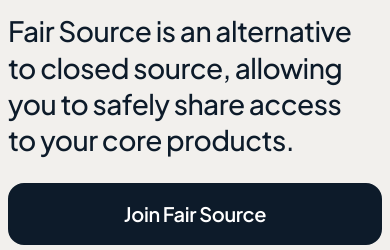
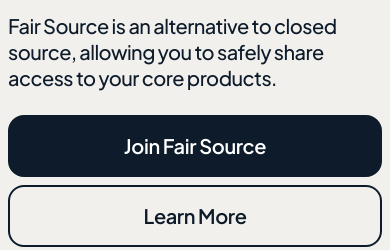
Before and after one commit to fairsource/fair.io, an Astro site: page / in a window 390 px wide. Shown: the part 511-761 px from the top of the page. Built offline with nearby package versions, Linux system fonts and the light colour scheme; Astro itself is replaced by a stand-in of ours.

Commit message:
refactor: adjust hero subtitle text size on mobile

```diff
--- a/src/components/Hero.astro
+++ b/src/components/Hero.astro
@@ -12,7 +12,7 @@ const containerClasses = `container flex flex-wrap mx-auto px-[0.5rem] sm:px-[1r
   </div>
   <div class="w-12/12 mb-[1.5rem] mt-[0.78375rem] lg:my-auto lg:pr-[2.02625rem] lg:w-6/12">
     <h1 class="mb-[1rem] text-[2.5rem] text-black lg:text-[3rem] 2xl:text-[3.75rem]">{headline}</h1>
-    <p class="text-balance text-black text-[1.75rem] leading-[130%] font-sans font-[500] lg:text-[1.375rem] 2xl:text-[1.75rem]" set:html={subhead} />
+    <p class="text-balance text-black text-[1.25rem] leading-[130%] font-sans font-[500] lg:text-[1.375rem] 2xl:text-[1.75rem]" set:html={subhead} />
     {buttonsData.length > 0 && (
       <div class="flex flex-wrap gap-[0.5rem] mt-6 lg:gap-[1rem]">
        { buttonsData.map((button) => (
```
